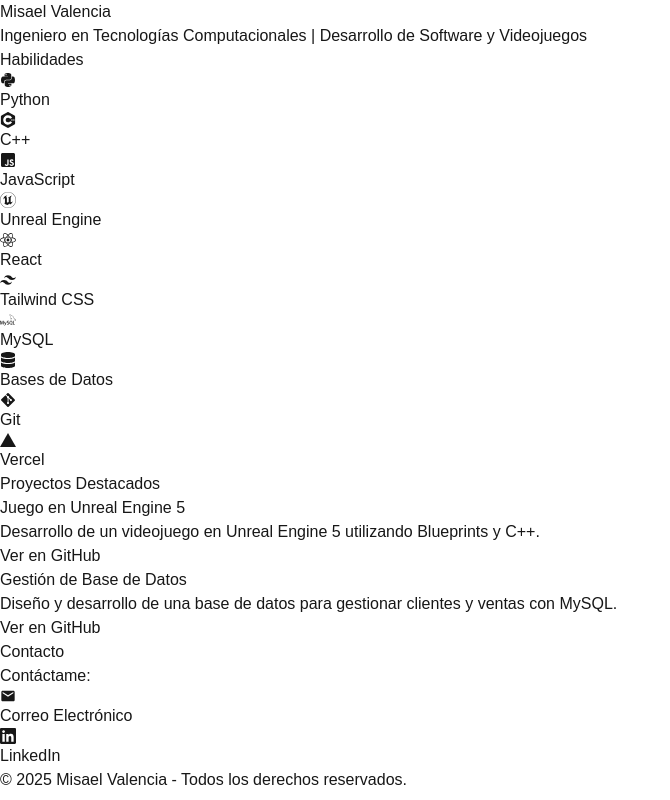
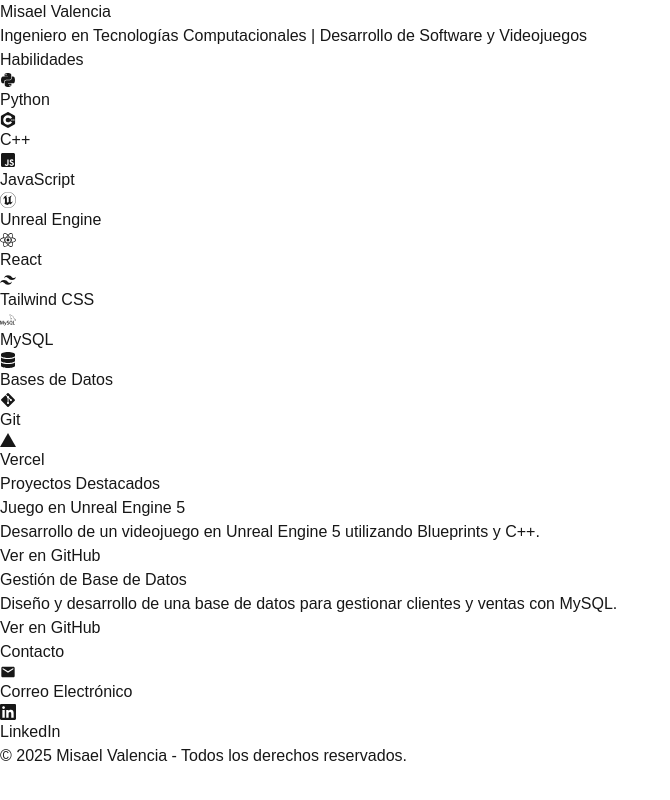
Before and after one commit to Misavalmad/Portafolio, a Next.js app: page / in a window 1280 px wide. Shown: the whole page, without its empty margins (0-670 px from the left). Built offline with nearby package versions, Linux system fonts and the light colour scheme.

Commit message:
Removí información redundante

```diff
--- a/src/app/page.tsx
+++ b/src/app/page.tsx
@@ -99,7 +99,7 @@
       {/* Sección de Contacto */}
       <section className="mt-16 w-full max-w-3xl bg-gray-800 p-8 rounded-lg shadow-lg text-center">
         <h2 className="text-3xl font-semibold text-white mb-4">Contacto</h2>
-        <p className="text-lg text-gray-300">Contáctame:</p>
+
         <div className="mt-4 flex flex-col sm:flex-row justify-center gap-4">
           <a
             href="mailto:misavalmad@gmail.com"
```
